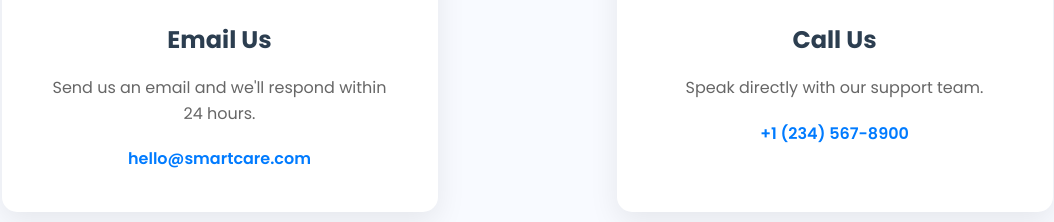
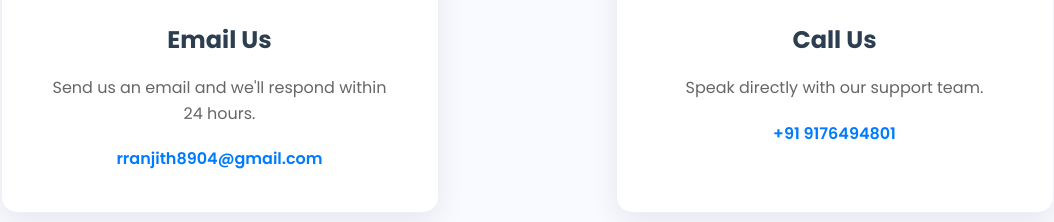
Before and after one commit to RANJITH2004-CSE/smart_care, a plain HTML site: page index.html in a window 1280 px wide. Shown: the part 2560-2782 px from the top of the page, without its empty margins (113-1167 px from the left). Drawn offline with Linux system fonts and the light colour scheme.

Commit message:
Update index.html

```diff
--- a/index.html
+++ b/index.html
@@ -87,13 +87,13 @@
                     <div class="icon-circle"><i class="fas fa-envelope"></i></div>
                     <h3>Email Us</h3>
                     <p>Send us an email and we'll respond within 24 hours.</p>
-                    <a href="mailto:hello@smartcare.com">hello@smartcare.com</a>
+                    <a href="mailto:hello@smartcare.com">rranjith8904@gmail.com</a>
                 </div>
                 <div class="channel-card">
                     <div class="icon-circle"><i class="fas fa-phone-alt"></i></div>
                     <h3>Call Us</h3>
                     <p>Speak directly with our support team.</p>
-                    <a href="tel:+12345678900">+1 (234) 567-8900</a>
+                    <a href="tel:+12345678900">+91 9176494801</a>
                 </div>
                 <div class="channel-card">
                     <div class="icon-circle"><i class="fas fa-comments"></i></div>
```
